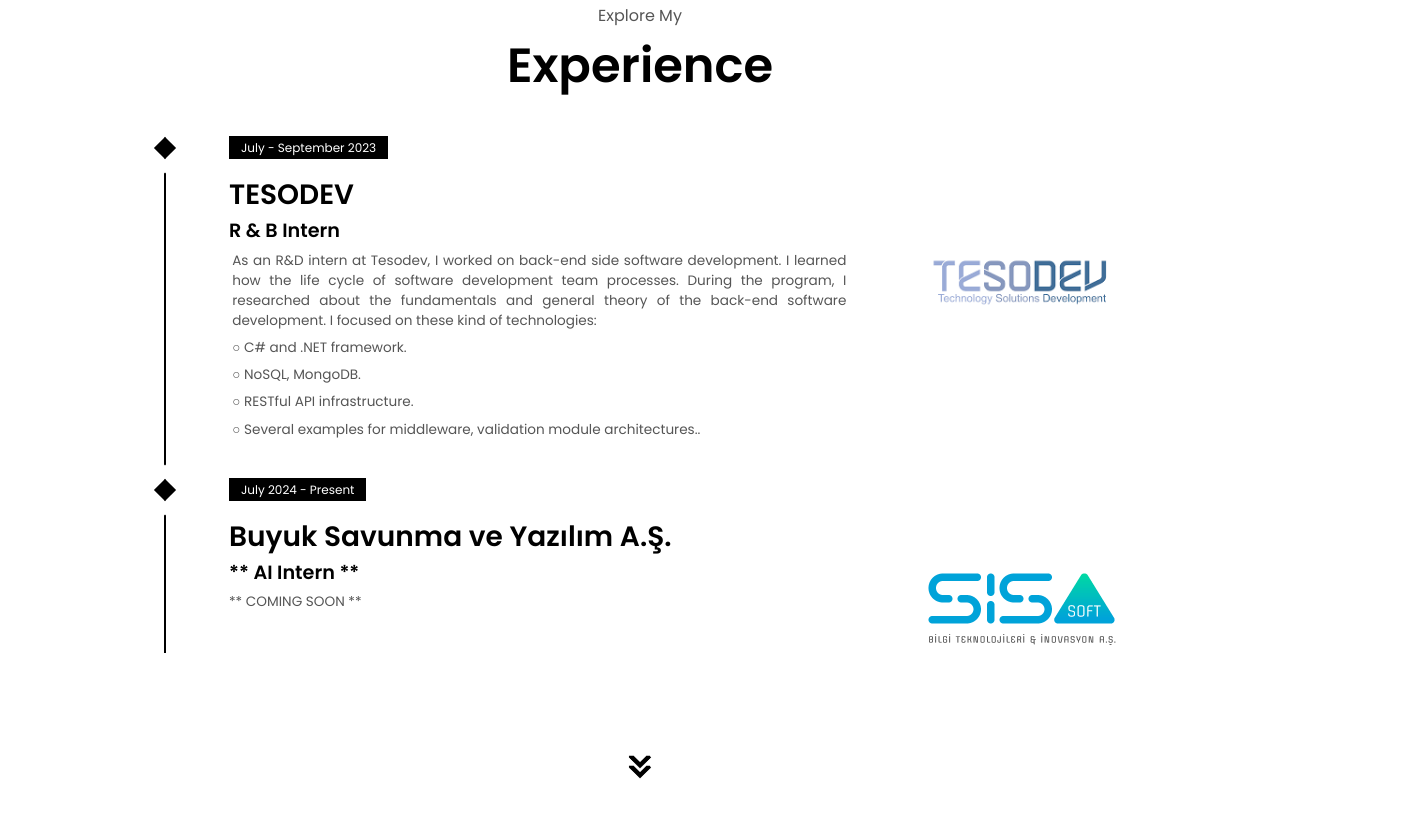
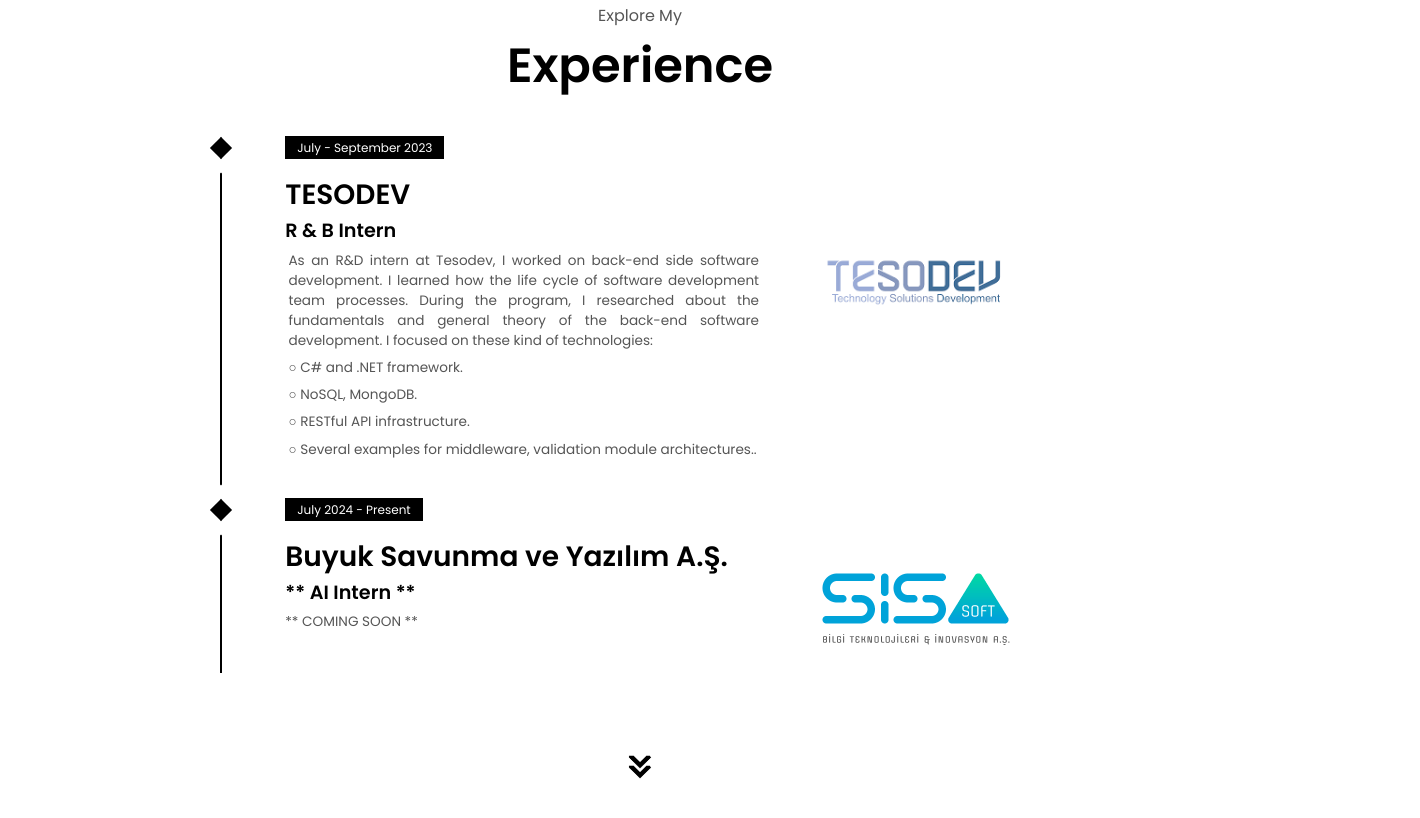
Before and after one commit to burak-albayrak/my-portfolio-website, a website: page index.html in a window 1280 px wide. Shown: the part 1697-2515 px from the top of the page, 1420 px wide, since content can reach past the window. Drawn offline with Linux system fonts and the light colour scheme.

Commit message:
optimization for min-width 1700px

```diff
--- a/style.css
+++ b/style.css
@@ -665,8 +665,8 @@
   align-items: center;
   justify-content: center;
   margin-top: 30px;
-  margin-left: -300px;
-  margin-right: -300px;
+  margin-left: -200px;
+  margin-right: -150px;
 }
 
 .timeline-and-image-container {
```
